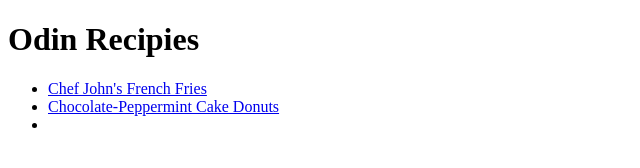
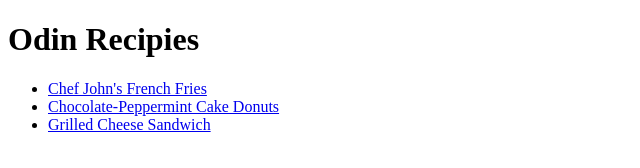
Before and after one commit to SGT-FrenchFrie/Project-Recipies-The-Odin-Project, a plain HTML site: page index.html in a window 1280 px wide. Shown: the whole page, without its empty margins (0-640 px from the left). Drawn offline with Linux system fonts and the light colour scheme.

Commit message:
fixed a bug in index.html + updated README.md
more info in README.md about this 4th commit

```diff
--- a/index.html
+++ b/index.html
@@ -10,7 +10,7 @@
     <ul>
         <li><a href="recipies/fries.html" rel="noopener norefferer">Chef John's French Fries</a></li>
         <li><a href="recipies/donuts.html" rel="norefferer noopener">Chocolate-Peppermint Cake Donuts</a></li>
-        <li><a href="recipies/sandwich.html" rel="noopener norefferer"></a></li>
+        <li><a href="recipies/sandwich.html" rel="noopener norefferer">Grilled Cheese Sandwich</a></li>
 </ul>
 </body>
 </html>
```
Also changed, not shown: 1 other file.
